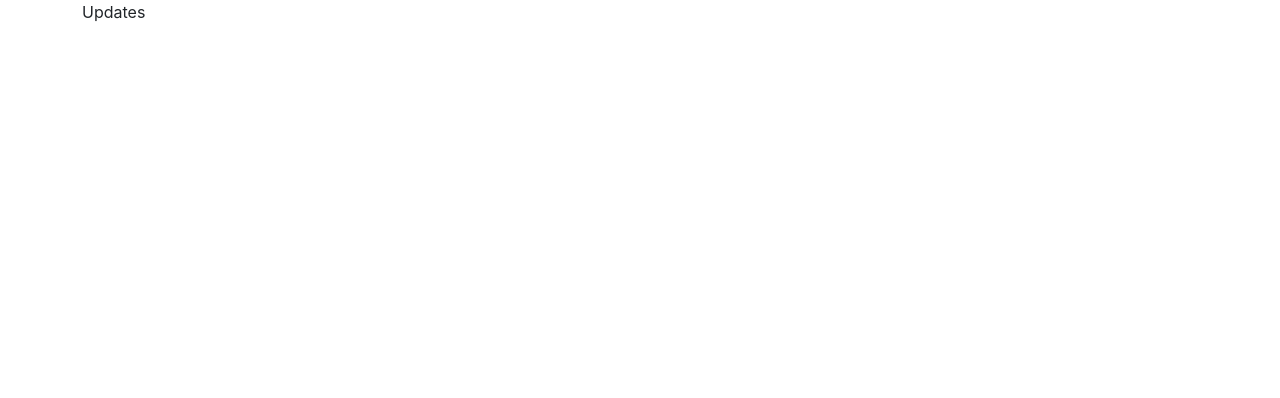
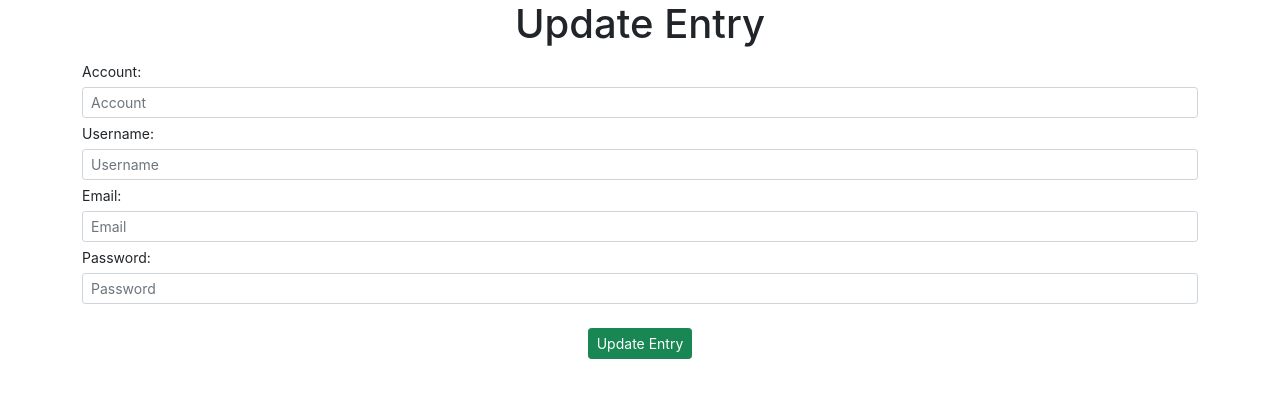
Before and after one commit to TCJohnson1/password_pro, a React (Create React App) app: page /passwords/1/update in a window 1280 px wide. Shown: the top 398 px of the page. Built offline with nearby package versions, Linux system fonts and the light colour scheme; no server answers.

Commit message:
Update route still needs work

```diff
--- a/src/components/AccountList.jsx
+++ b/src/components/AccountList.jsx
@@ -1,9 +1,12 @@
 import React, { useEffect, useContext} from 'react'
 import PasswordPro from "../api/PasswordPro"
 import { AccountsContext } from '../context/AccountsContext'
+import {useHistory} from 'react-router-dom'
+
 
 const AccountList = (props) => {
       const {passwords, setPasswords} = useContext(AccountsContext)
+      let history = useHistory()
       useEffect(() => {
             const fetchData = async () => {
                   try{
@@ -24,6 +27,10 @@ const AccountList = (props) => {
             }catch (err) {
                   console.log(err)
             }
+      }
+
+      const handleUpdate = async (id) => {
+            history.push(`/passwords/${id}/update`)
       }
             return (
                   <div className="list-group">
@@ -47,7 +54,7 @@ const AccountList = (props) => {
                                           <td>{password.email}</td>
                                           <td>{password.password}</td>
                                           <td>
-                                                <button className="btn btn-secondary">Update</button>
+                                                <button onClick={()=> handleUpdate(password.id)}className="btn btn-secondary">Update</button>
                                           </td>
                                           <td>
                                                 <button onClick={() => handleDelete(password.id)} className="btn btn-danger">Delete</button>
--- /dev/null
+++ b/src/components/AccountUpdate.jsx
@@ -0,0 +1,90 @@
+import React, { useContext, useEffect, useState } from 'react'
+import { useHistory, useParams } from 'react-router-dom'
+import PasswordPro from '../api/PasswordPro';
+import { AccountsContext } from '../context/AccountsContext';
+
+
+const AccountUpdate = (props) => {
+      const {id} = useParams();
+      let history = useHistory()
+      const {passwords} = useContext(AccountsContext)
+      const [website, setWebsite] = useState("");
+      const [username, setUsername] = useState("");
+      const [email, setEmail] = useState("");
+      const [password, setPassword] = useState("");
+
+      useEffect(() => {
+            const fetchData = async() => {
+                  const response = await PasswordPro.get(`/${id}`);
+                  console.log(response.data.data);
+                  setWebsite(response.data.data.password.website);
+                  setUsername(response.data.data.password.username);
+                  setEmail(response.data.data.password.email);
+                  setPassword(response.data.data.password.password);
+            }
+            fetchData()
+      }, []);
+
+      const handleSubmit = async (e) => {
+            e.preventDefault()
+            const accountUpdated = await PasswordPro.put(`/${id}`, {
+                  website,
+                  username,
+                  email,
+                  password,
+            })
+            history.push("/")
+      }
+
+      return (
+            <div>
+                  <form action="">
+                        <div>
+                              <label for="colFormLabelSm"
+                              class="col-sm-2 col-form-label col-form-label-sm">Account:</label>
+                              <input type="text"
+                                    value={website} onChange={e => setWebsite(e.target.value)}
+                                    class="form-control form-control-sm"
+                                    id="colFormLabelSm"
+                                    placeholder="Account"/>
+                              </div>
+
+                              <div>
+                              <label for="colFormLabelSm"
+                              class="col-sm-2 col-form-label col-form-label-sm">Username:</label>
+                              <input type="text"
+                                    value={username} onChange={e => setUsername(e.target.value)}
+                                    class="form-control form-control-sm"
+                                    id="colFormLabelSm"
+                                    placeholder="Username"/>
+                              </div>
+
+                              <div>
+                              <label for="colFormLabelSm"
+                              class="col-sm-2 col-form-label col-form-label-sm">Email:</label>
+                              <input type="text"
+                                    value={email} onChange={e => setEmail(e.target.value)}
+                                    class="form-control form-control-sm"
+                                    id="colFormLabelSm"
+                                    placeholder="Email"/>
+                              </div>
+
+                              <div>
+                              <label for="colFormLabelSm"
+                              class="col-sm-2 col-form-label col-form-label-sm">Password:</label>
+                              <input type="text"
+                                    value={password} onChange={e => setPassword(e.target.value)}
+                                    class="form-control form-control-sm"
+                                    id="colFormLabelSm"
+                                    placeholder="Password"/>
+                              </div>
+                              <br/>
+                              <div class="text-center">
+                                    <button onClick={handleSubmit} type="submit" class="btn btn-success btn-sm">Update Entry</button>
+                              </div>
+                  </form>
+            </div>
+      )
+}
+
+export default AccountUpdate
--- a/src/routes/Updates.jsx
+++ b/src/routes/Updates.jsx
@@ -1,10 +1,12 @@
 import React, { Component } from 'react'
+import AccountUpdate from '../components/AccountUpdate'
 
 export default class Updates extends Component {
       render() {
             return (
                   <div>
-                        Updates
+                        <h1 className="text-center"> Update Entry</h1>
+                        <AccountUpdate />
                   </div>
             )
       }
```
